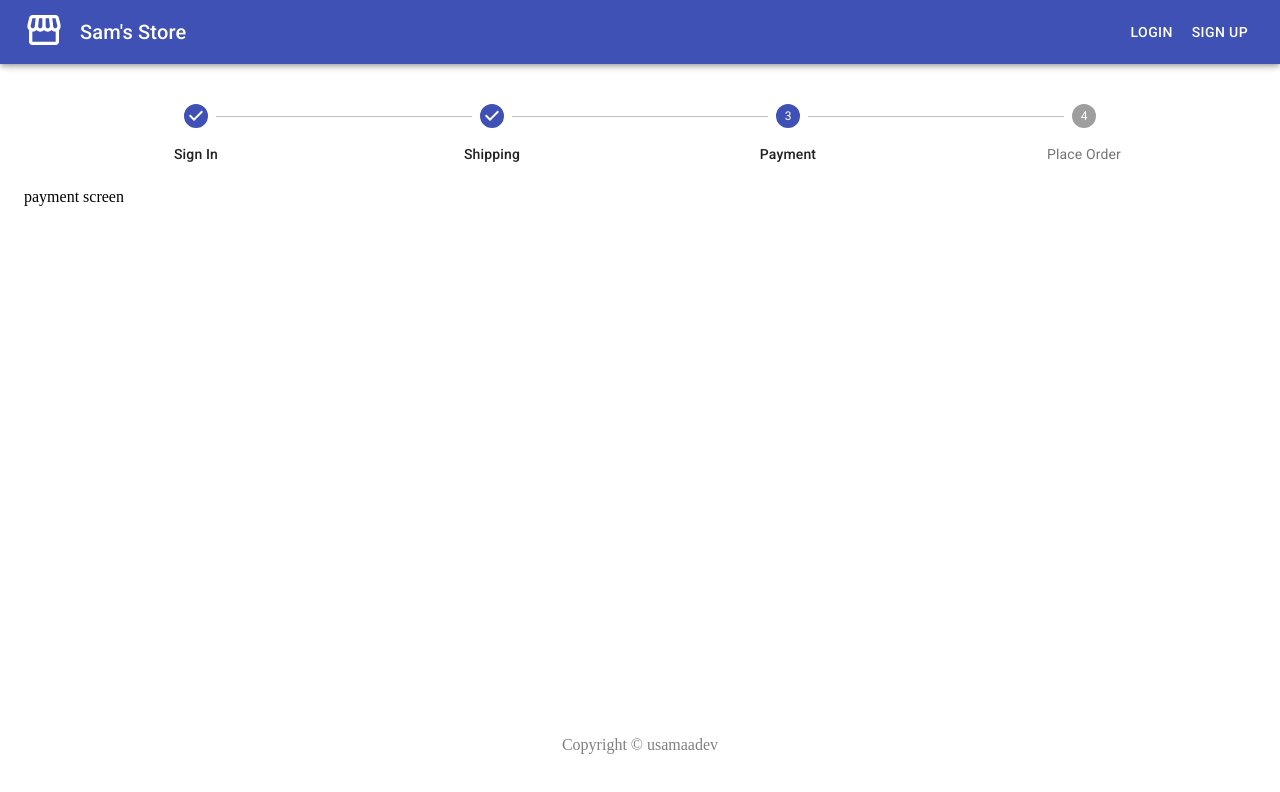
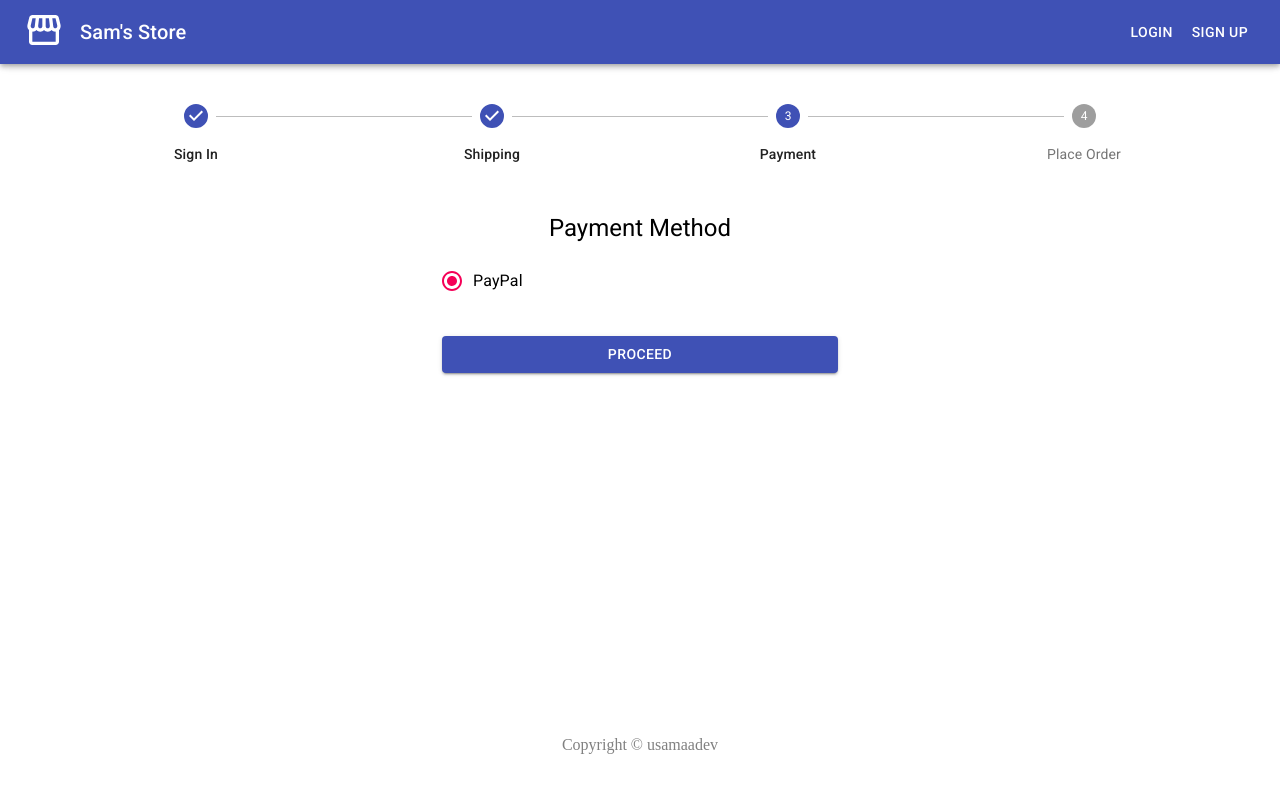
Before and after one commit to usama-mr20/mern-ecommerce-shop, a React (Create React App) app in the folder client/: page /payment in a window 1280 px wide. Shown: the top 792 px of the page. Built offline with nearby package versions, Linux system fonts and the light colour scheme.

Commit message:
checkout process 2

```diff
--- a/client/src/actions/cartActions.js
+++ b/client/src/actions/cartActions.js
@@ -3,6 +3,7 @@ import {
   CART_ADD_ITEM,
   CART_REMOVE_ITEM,
   CART_SAVE_SHIPPING_ADDRESS,
+  CART_SAVE_PAYMENT_METHOD,
 } from "../constants/cartConstants";
 
 export const addToCart = (id, qty) => async (dispatch, getState) => {
@@ -40,3 +41,12 @@ export const saveShippingAddress = (data) => (dispatch) => {
 
   localStorage.setItem("shippingAddress", JSON.stringify(data));
 };
+
+export const savePaymentMethod = (data) => (dispatch) => {
+  dispatch({
+    type: CART_SAVE_PAYMENT_METHOD,
+    payload: data,
+  });
+
+  localStorage.setItem("paymentMethod", JSON.stringify(data));
+};
--- a/client/src/components/CheckoutStepper.jsx
+++ b/client/src/components/CheckoutStepper.jsx
@@ -3,12 +3,6 @@ import Stepper from "@material-ui/core/Stepper";
 import Step from "@material-ui/core/Step";
 import StepLabel from "@material-ui/core/StepLabel";
 const CheckoutStepper = (props) => {
-  function getSteps() {
-    return ["Sign In", "Shipping", "Payment", "Place Order"];
-  }
-
-  const steps = getSteps();
-
   return (
     <>
       <Stepper alternativeLabel activeStep={props.CurrentStep}>
--- a/client/src/constants/cartConstants.js
+++ b/client/src/constants/cartConstants.js
@@ -1,3 +1,4 @@
 export const CART_ADD_ITEM = "CART_ADD_ITEM";
 export const CART_REMOVE_ITEM = "CART_REMOVE_ITEM";
 export const CART_SAVE_SHIPPING_ADDRESS = "CART_SAVE_SHIPPING_ADDRESS";
+export const CART_SAVE_PAYMENT_METHOD = "CART_SAVE_PAYMENT_METHOD";
--- a/client/src/reducers/cartReducer.js
+++ b/client/src/reducers/cartReducer.js
@@ -2,6 +2,7 @@ import {
   CART_ADD_ITEM,
   CART_REMOVE_ITEM,
   CART_SAVE_SHIPPING_ADDRESS,
+  CART_SAVE_PAYMENT_METHOD,
 } from "../constants/cartConstants";
 
 export const cartReducer = (
@@ -38,6 +39,11 @@ export const cartReducer = (
         ...state,
         shippingAddress: action.payload,
       };
+    case CART_SAVE_PAYMENT_METHOD:
+      return {
+        ...state,
+        paymentMethod: action.payload,
+      };
     default:
       return state;
   }
--- a/client/src/reducers/userReducer.js
+++ b/client/src/reducers/userReducer.js
@@ -12,7 +12,6 @@ import {
   USER_UPDATE_PROFILE_REQUEST,
   USER_UPDATE_PROFILE_SUCCESS,
   USER_UPDATE_PROFILE_FAIL,
-  USER_UPDATE_PROFILE_RESET,
 } from "../constants/userConstants";
 
 export const userLoginReducer = (state = {}, action) => {
--- a/client/src/screens/PaymentScreen.jsx
+++ b/client/src/screens/PaymentScreen.jsx
@@ -1,12 +1,90 @@
-import React from "react";
 import CheckoutStepper from "../components/CheckoutStepper";
+import React, { useState } from "react";
+import Grid from "@material-ui/core/Grid";
+import Button from "@material-ui/core/Button";
+import Container from "@material-ui/core/Container";
+import Typography from "@material-ui/core/Typography";
+import { makeStyles } from "@material-ui/core/styles";
+import { useDispatch, useSelector } from "react-redux";
+import { savePaymentMethod } from "../actions/cartActions";
+import Radio from "@material-ui/core/Radio";
+import RadioGroup from "@material-ui/core/RadioGroup";
+import FormControlLabel from "@material-ui/core/FormControlLabel";
 
-const PaymentScreen = () => {
+const PaymentScreen = ({ history }) => {
+  const cart = useSelector((state) => state.cart);
+  const { shippingAddress } = cart;
+  const dispatch = useDispatch();
+
+  if (!shippingAddress) {
+    history.push("/shipping");
+  }
+
+  const [paymentMethod, setPaymentMethod] = useState("PayPal");
+
+  const useStyles = makeStyles((theme) => ({
+    form: {
+      width: "100%", // Fix IE 11 issue.
+      marginTop: theme.spacing(3),
+    },
+    submit: {
+      margin: theme.spacing(3, 0, 2),
+    },
+  }));
+
+  const classes = useStyles();
+
+  const handleSubmit = (e) => {
+    e.preventDefault();
+    dispatch(savePaymentMethod(paymentMethod));
+    history.push("/placeorder");
+  };
+
+  const handleChange = (event) => {
+    setPaymentMethod(event.target.value);
+  };
   return (
-    <div>
+    <>
       <CheckoutStepper CurrentStep={2} />
-      payment screen
-    </div>
+      <Container component='main' maxWidth='xs'>
+        <form className={classes.form} noValidate onSubmit={handleSubmit}>
+          <Grid container spacing={2}>
+            <Grid item xs={12}>
+              <Typography align='center' component='h1' variant='h5'>
+                Payment Method
+              </Typography>
+            </Grid>
+
+            <Grid item xs={12}>
+              <RadioGroup
+                aria-label='PaymentMethod'
+                name='PaymentMethod'
+                value={paymentMethod}
+                onChange={handleChange}
+              >
+                <FormControlLabel
+                  value='PayPal'
+                  control={<Radio />}
+                  label='PayPal'
+                />
+                {/* <FormControlLabel
+                  value='Stripe'
+                  control={<Radio />}
+                  label='Stripe'
+                /> */}
+              </RadioGroup>
+            </Grid>
+
+            <Grid item xs={12}></Grid>
+          </Grid>
+          <br />
+
+          <Button type='submit' fullWidth variant='contained' color='primary'>
+            Proceed
+          </Button>
+        </form>
+      </Container>
+    </>
   );
 };
 
--- a/client/src/store/store.js
+++ b/client/src/store/store.js
@@ -35,12 +35,17 @@ const shippingAddressFromStorage = localStorage.getItem("shippingAddress")
   ? JSON.parse(localStorage.getItem("shippingAddress"))
   : null;
 
+// const paymentMethodFromStorage = localStorage.getItem("paymentMethod")
+//   ? JSON.parse(localStorage.getItem("paymentMethod"))
+//   : null;
+
 const initialState = {
   cart: {
     cartItems: cartItemsFromStorage,
     shippingAddress: shippingAddressFromStorage
       ? shippingAddressFromStorage
       : {},
+    // paymentMethod: paymentMethodFromStorage ? paymentMethodFromStorage : {},
   },
   userLogin: { userInfo: userInfoFromStorage },
 };
```
